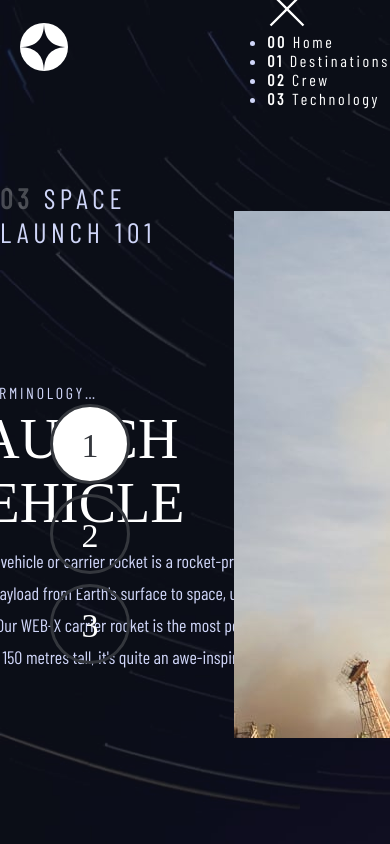
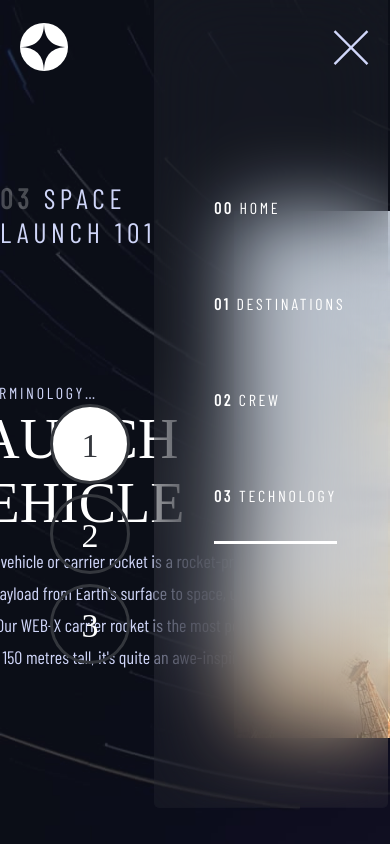
Before and after one commit to Frynelli/space-travel, a React (Create React App) app: page /technology in a window 390 px wide. Both pictures are taken after a click on the icon 370 px from the left and 46 px from the top of the page. Built offline with nearby package versions, Linux system fonts and the light colour scheme; a web font is replaced by a local one.

Commit message:
nav-bar-mobile
finished the look on navigation in mobile version. Worked on useState and onClick to open and close the menu. Needed extra time to figure out the styling.

```diff
--- a/src/components/MobileNavBar.js
+++ b/src/components/MobileNavBar.js
@@ -1,7 +1,7 @@
 import NavLinks from "./NavLinks";
 import {HiOutlineMenuAlt3} from "react-icons/hi"
 import {TfiClose} from "react-icons/tfi"
-import { useState } from "react";
+import { Fragment, useState } from "react";
 const MobileNavBar = ()=>{
     const[open,setOpen]=useState(false)
     const clickHandler=(event)=>{
@@ -10,22 +10,25 @@ const MobileNavBar = ()=>{
     }
     const humbergerIcon = <HiOutlineMenuAlt3
                            onClick={clickHandler}
-                           className="humberger"
+                           className="humberger mobileNavigation"
                            size="40px"
                             color="white"/>
      const closeIcon =     <TfiClose
                               onClick={clickHandler}
-                             className="closeIcon"
+                             className="closeIcon mobileNavigation"
                              size="40px"
-                              color="white"/>
+                              />
 
     return(
+        <Fragment>
 
-                     <div>
-                        {open ? closeIcon : humbergerIcon}
-                          {open && <NavLinks/>}
-                          </div>
+                            {open ? closeIcon : humbergerIcon}
+                               {open && <nav className=" menu modal mobileNavigation">
 
+                               <NavLinks/> </nav>}
+
+
+                          </Fragment>
     )
 }
 
--- a/src/components/NavLinks.js
+++ b/src/components/NavLinks.js
@@ -2,14 +2,14 @@ import { NavLink } from "react-router-dom";
 
 const NavLinks = ()=>{
     return(
-        <nav className="mob-menu mob-modal mobileNavigation">
+
         <ul>
                         <li><NavLink className="link" to="/" exact><strong>00</strong> Home</NavLink></li>
                         <li><NavLink className="link" to="/destination/"><strong>01</strong> Destinations</NavLink></li>
                         <li><NavLink className="link" to="/crew/"><strong>02</strong> Crew</NavLink></li>
                         <li><NavLink className="link" to="/technology/"><strong>03</strong> Technology</NavLink></li>
                     </ul>
-                    </nav>
+
     )
 }
 export default NavLinks;
--- a/src/pages/Technology/TechDetails.js
+++ b/src/pages/Technology/TechDetails.js
@@ -1,4 +1,4 @@
-import { Fragment } from "react"
+
 
 const TechDetails = (props)=>{
     return(
--- a/src/pages/Technology/Technology.js
+++ b/src/pages/Technology/Technology.js
@@ -1,7 +1,7 @@
 import launchVehicle from "../../assets/technology/image-launch-vehicle-portrait.jpg"
 import capsuleImg from "../../assets/technology/image-space-capsule-portrait.jpg"
 import spaceportImg from "../../assets/technology/image-spaceport-portrait.jpg"
-import { Fragment, useState} from "react"
+import { Fragment} from "react"
 import { Route, NavLink } from "react-router-dom"
 import TechDetails from "./TechDetails"
 
@@ -35,11 +35,7 @@ const DATA =[
 ]
 
 const Technology =()=>{
-  const[active,setActive]=useState('active');
-  const isActive=(event)=>{
-    setActive(event);
 
-  }
 
 
     return (
--- a/src/scss/_navbar.scss
+++ b/src/scss/_navbar.scss
@@ -69,7 +69,12 @@ width: 473px;
   @include tablet{
     margin: 0;
   }
-  margin: 0;
+ @include mobile{
+  margin: 4px;
+  width: 60%;
+  position: absolute;
+  right: -2px;
+ }
 }
 
 
@@ -82,6 +87,12 @@ width: 473px;
     text-transform: uppercase;
     @include mobile{
 
+    height: 100%;
+    flex-direction: column;
+    align-items: flex-start;
+    justify-content: center;
+    position: relative;
+    top: 20%;
     }
 }
 .menu ul li{
@@ -125,21 +136,23 @@ width: 473px;
   display: none;
   @include mobile{
     display: flex;
-    align-items: center;
+    flex-direction: column;
+    justify-content: center;
+    height: 180vh;
+    align-items: stretch;
   }
 }
-.navbar .mobileNavigation .humberger{
+.navbar .humberger{
   position: absolute;
   right: 5%;
   cursor: pointer;
+  z-index: 10;
 }
-.navbar .mobileNavigation .closeIcon{
-  position: absolute;
-  left:0;
-  cursor: pointer;
+.navbar  .closeIcon{
+  color: $text-color-light;
+    position: absolute;
+    right: 5%;
+    cursor: pointer;
+    z-index: 10;
+
 }
-.navbar .mobileNavigation .menu ul{
-  display: flex;
-  flex-direction: column;
- list-style-type: none;
-}
--- a/src/scss/home/_home.scss
+++ b/src/scss/home/_home.scss
@@ -30,11 +30,13 @@
     justify-content: center;
     height: 100vh;
     flex-direction: column;
+    margin-top: 10%;
     }
     @include mobile{
         justify-content: center;
         height: 100vh;
         flex-direction: column;
+        margin:0;
     }
 }
 .body-details{
```
Also changed, not shown: src/dist/index.css.
